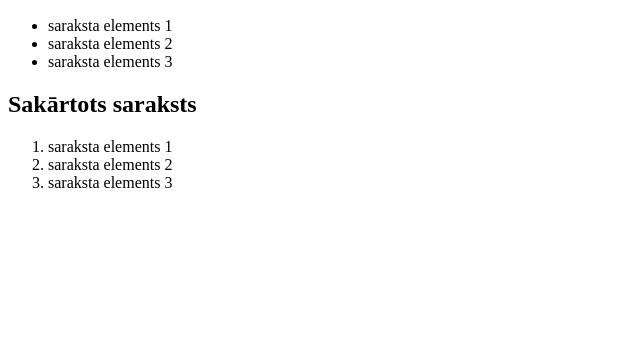
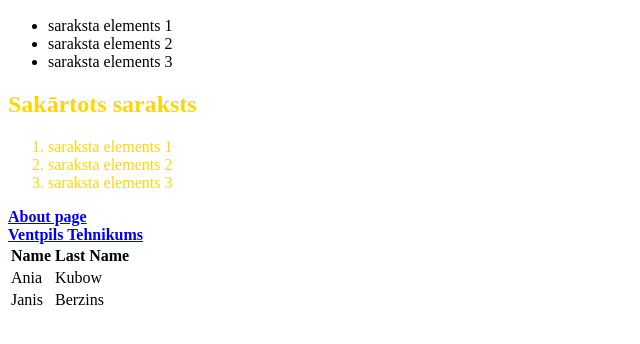
Before and after one commit to zirodev23/html-hello-world, a plain HTML site: page index.html in a window 1280 px wide. Shown: the part 110-454 px from the top of the page, without its empty margins (0-640 px from the left). Drawn offline with Linux system fonts and the light colour scheme; a script that the page names is missing.

Commit message:
links, divs; id and class; table

```diff
--- a/css/styles.css
+++ b/css/styles.css
@@ -1 +1,5 @@
 h1 { color: red; }
+
+#links { font-weight: bold; }
+
+.gold-text { color: gold; }
--- a/index.html
+++ b/index.html
@@ -19,12 +19,41 @@
         <li>saraksta elements 3</li>
     </ul>
 
+    <div class="gold-text">
         <h2>Sakārtots saraksts</h2>
         <ol>
             <li>saraksta elements 1</li>
             <li>saraksta elements 2</li>
             <li>saraksta elements 3</li>
         </ol>
+    </div>
+
+    <div id="links" class="gold-text">
+        <a href="about.html">About page</a>
+        <br>
+        <a href="https://ventspilstehnikums.lv" target="_blank">Ventpils Tehnikums</a>
+    </div>
+
+    <div id="table">
+        <table>
+            <thead>
+                <tr>
+                    <th>Name</th>
+                    <th>Last Name</th>
+                </tr>
+            </thead>
+            <tbody>
+                <tr>
+                    <td>Ania</td>
+                    <td>Kubow</td>
+                </tr>
+                <tr>
+                    <td>Janis</td>
+                    <td>Berzins</td>
+                </tr>
+            </tbody>
+        </table>
+    </div>
 
     <script src="js/app.js"></script>
 
```
Also changed, not shown: about.html (added, +12 -0 lines). Lines whose indentation alone changed are shown as unchanged.
